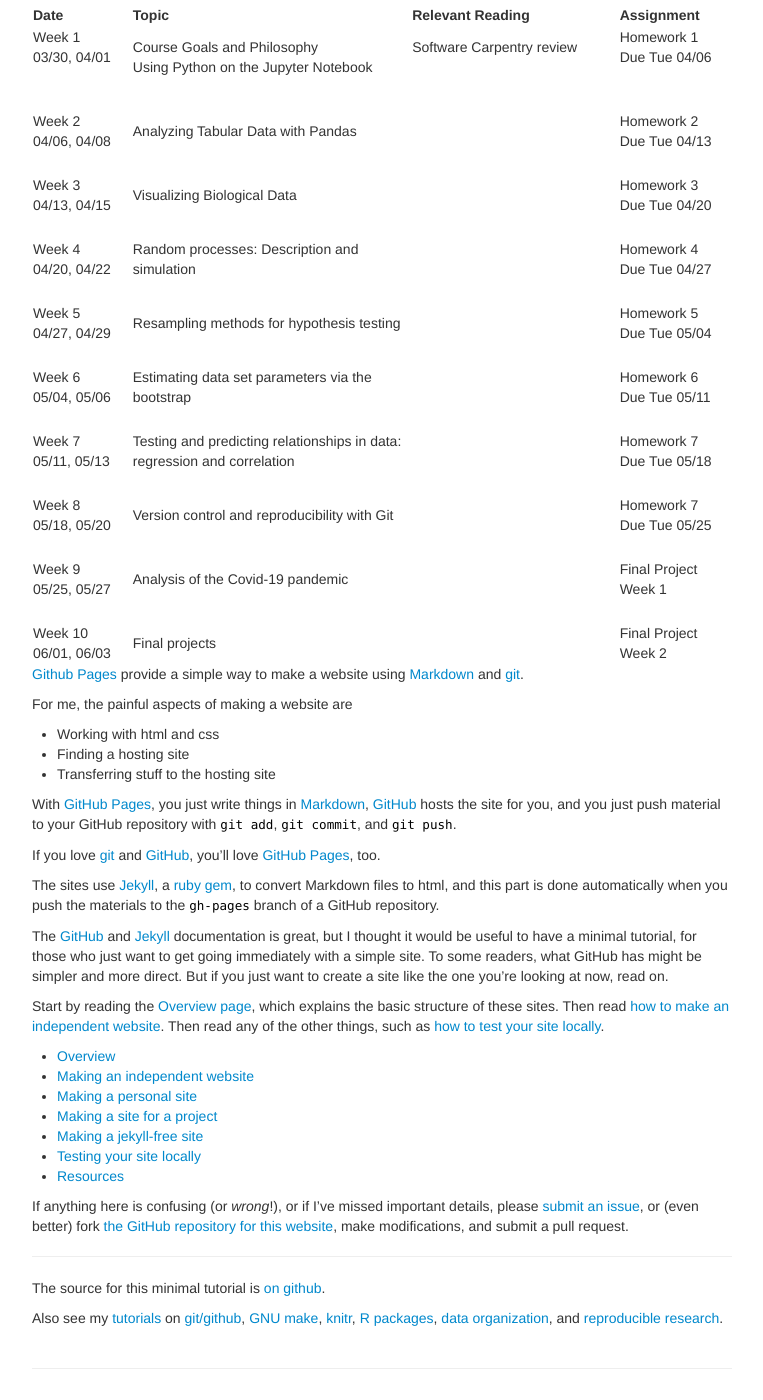
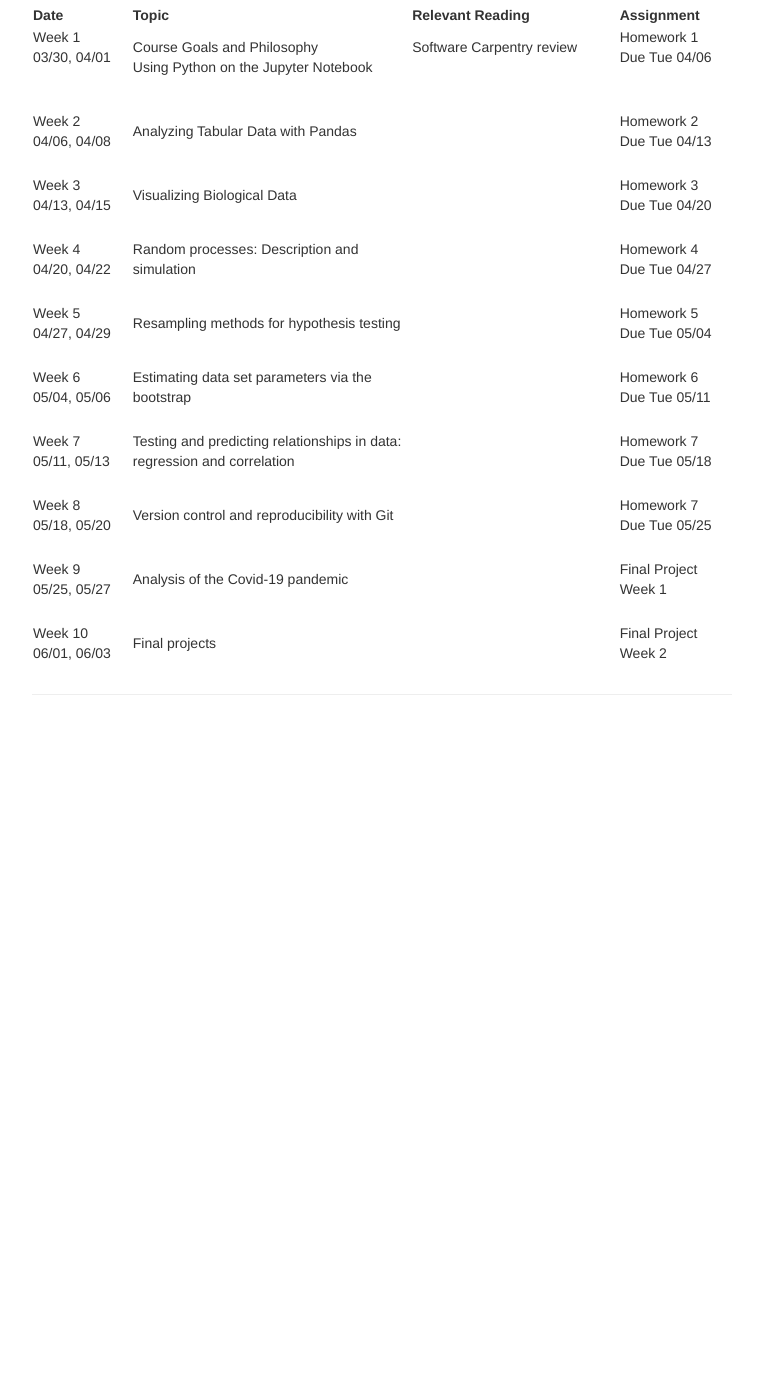
Before and after one commit to timothylwarren/bds311-sp21, a Jekyll site: the page built from index.md, in a window 1280 px wide and 1400 px high, scrolled down 148 px. Shown: the whole window, without its empty margins (258-1021 px from the left). Built offline with Jekyll 4.4.1, drawn with Linux system fonts in a browser that asks for light colours; after the commit the page ends 900 px from its top, so only the background shows below that.

Commit message:
Update index.md

```diff
--- a/index.md
+++ b/index.md
@@ -25,73 +25,3 @@ title: BDS 311
 | Week 9 <br /> 05/25, 05/27    | Analysis of the Covid-19 pandemic|                                                   | Final Project <br/> Week 1|
 |     |    |     |      |
 | Week 10 <br /> 06/01, 06/03    | Final projects|                                                   | Final Project<br/> Week 2|
-
-
-
-
-
-[Github Pages](https://pages.github.com) provide a simple way to make a
-website using
-[Markdown](https://daringfireball.net/projects/markdown/) and
-[git](https://git-scm.com).
-
-For me, the painful aspects of making a website are
-
-- Working with html and css
-- Finding a hosting site
-- Transferring stuff to the hosting site
-
-With [GitHub Pages](https://pages.github.com), you just write things in
-[Markdown](https://daringfireball.net/projects/markdown/),
-[GitHub](https://github.com) hosts the site for you, and you just push
-material to your GitHub repository with `git add`, `git commit`, and
-`git push`.
-
-If you love [git](https://git-scm.com/) and
-[GitHub](https://github.com), you'll love
-[GitHub Pages](https://pages.github.com), too.
-
-The sites use [Jekyll](https://jekyllrb.com/), a
-[ruby](https://www.ruby-lang.org/en/) [gem](https://rubygems.org/), to
-convert Markdown files to html, and this part is done
-automatically when you push the materials to the `gh-pages` branch
-of a GitHub repository.
-
-The [GitHub](https://pages.github.com) and
-[Jekyll](https://jekyllrb.com) documentation is great, but I thought it
-would be useful to have a minimal tutorial, for those who just want to
-get going immediately with a simple site. To some readers, what GitHub
-has might be simpler and more direct.  But if you just want to create
-a site like the one you're looking at now, read on.
-
-Start by reading the [Overview page](pages/overview.html), which
-explains the basic structure of these sites. Then read
-[how to make an independent website](pages/independent_site.html). Then
-read any of the other things, such as
-[how to test your site locally](pages/local_test.html).
-
-- [Overview](pages/overview.html)
-- [Making an independent website](pages/independent_site.html)
-- [Making a personal site](pages/user_site.html)
-- [Making a site for a project](pages/project_site.html)
-- [Making a jekyll-free site](pages/nojekyll.html)
-- [Testing your site locally](pages/local_test.html)
-- [Resources](pages/resources.html)
-
-If anything here is confusing (or _wrong_!), or if I've missed
-important details, please
-[submit an issue](https://github.com/kbroman/simple_site/issues), or (even
-better) fork [the GitHub repository for this website](https://github.com/kbroman/simple_site),
-make modifications, and submit a pull request.
-
----
-
-The source for this minimal tutorial is [on github](https://github.com/kbroman/simple_site).
-
-Also see my [tutorials](https://kbroman.org/tutorials) on
-[git/github](https://kbroman.org/github_tutorial),
-[GNU make](https://kbroman.org/minimal_make),
-[knitr](https://kbroman.org/knitr_knutshell),
-[R packages](https://kbroman.org/pkg_primer),
-[data organization](https://kbroman.org/dataorg),
-and [reproducible research](https://kbroman.org/steps2rr).
```
